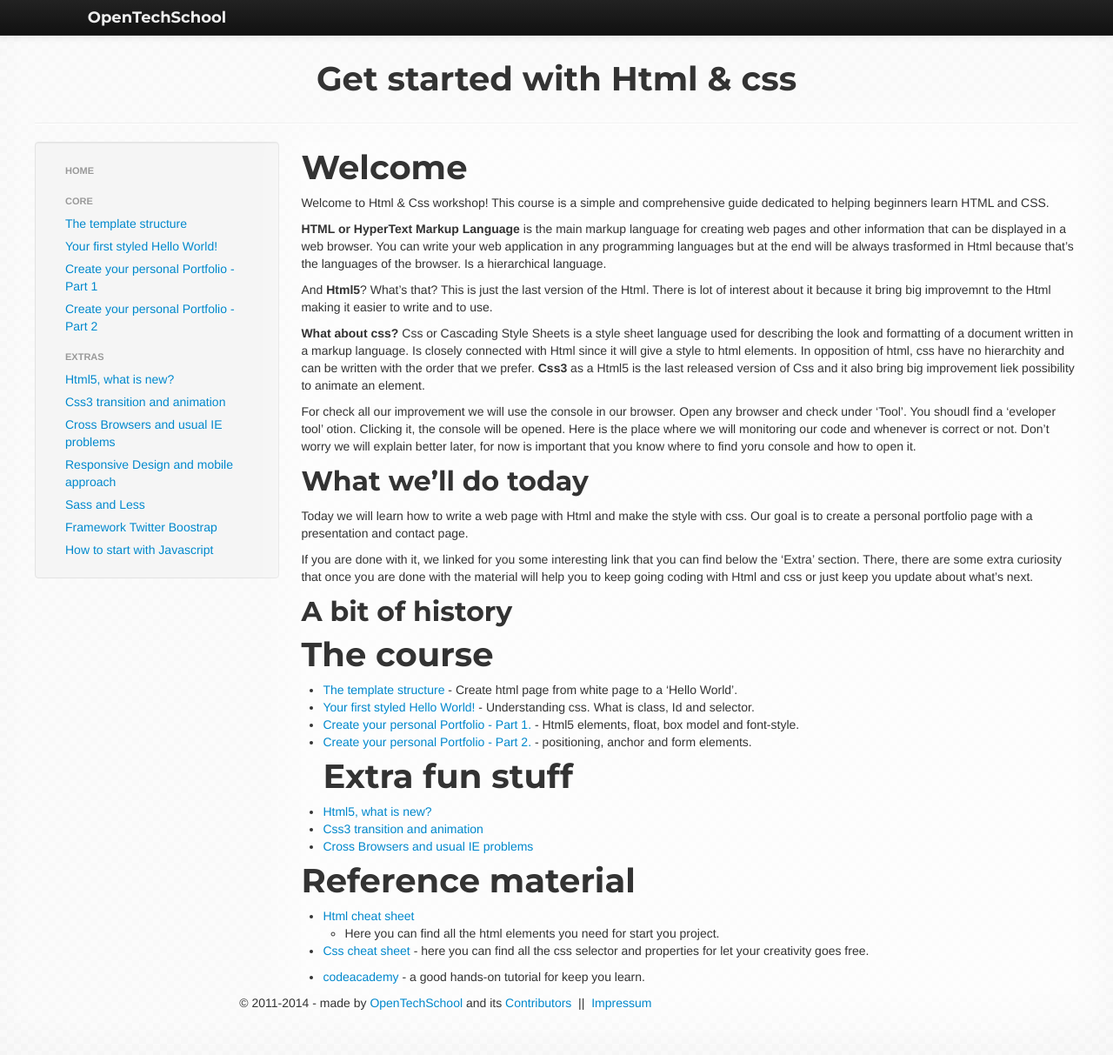
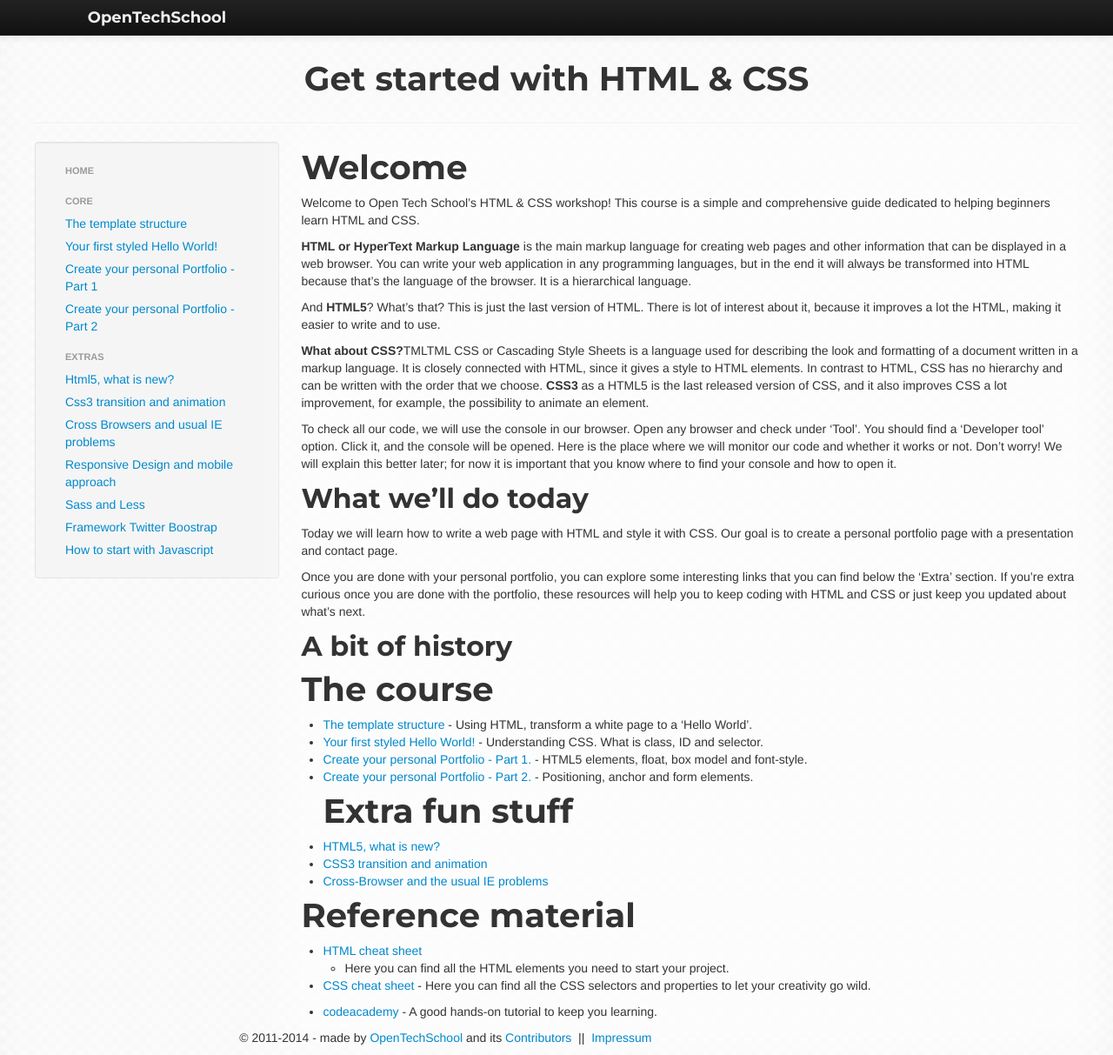
Before and after one commit to OpenTechSchool/html-css-beginners, a Jekyll site: the page built from index.md, in a window 1280 px wide. Shown: the whole page at 87% size. Built offline with Jekyll 4.4.1, drawn with Linux system fonts in a browser that asks for light colours; before the commit the page ends 1173 px from its top, so only the background shows below that.

Commit message:
proofread and decided to all caps HTML and CSS

```diff
--- a/index.md
+++ b/index.md
@@ -1,49 +1,48 @@
 ---
 
 layout: ots
-title: Get started with Html & css
+title: Get started with HTML & CSS
 
 ---
 # Welcome
 
-Welcome to Html & Css workshop! This course is a simple and comprehensive
+Welcome to Open Tech School's HTML & CSS workshop! This course is a simple and comprehensive
 guide dedicated to helping beginners learn HTML and CSS.
 
 **HTML or HyperText Markup Language** is the main markup language for creating
 web pages and other information that can be displayed in a web browser.
-You can write your web application in any programming languages but at the end
-will be always trasformed in Html because that's the languages of the browser.
-Is a hierarchical language.
+You can write your web application in any programming languages, but in the end it will always be transformed into HTML because that's the language of the browser.
+It is a hierarchical language.
 
-And **Html5**? What's that?
-This is just the last version of the Html. There is lot of interest about it
-because it bring big improvemnt to the Html making it easier to write and to use.
+And **HTML5**? What's that?
+This is just the last version of HTML. There is lot of interest about it,
+because it improves a lot the HTML, making it easier to write and to use.
 
-**What about css?**
-Css or Cascading Style Sheets is a style sheet language used for describing the
+**What about CSS?**TMLTML
+CSS or Cascading Style Sheets is a language used for describing the
 look and formatting of a document written in a markup language.
-Is closely connected with Html since it will give a style to html elements.
-In opposition of html, css have no hierarchity and can be written with the
-order that we prefer.
-**Css3** as a Html5 is the last released version of Css and it also bring big
-improvement liek possibility to animate an element.
+It is closely connected with HTML, since it gives a style to HTML elements.
+In contrast to HTML, CSS has no hierarchy and can be written with the
+order that we choose.
+**CSS3** as a HTML5 is the last released version of CSS, and it also improves CSS a lot
+improvement, for example, the possibility to animate an element.
 
-For check all our improvement we will use the console in our browser.
-Open any browser and check under 'Tool'. You shoudl find a 'eveloper tool'
-otion. Clicking it, the console will be opened.
-Here is the place where we will monitoring our code and whenever is correct or not.
-Don't worry we will explain better later, for now is important that you know where
-to find yoru console and how to open it.
+To check all our code, we will use the console in our browser.
+Open any browser and check under 'Tool'. You should find a 'Developer tool'
+option. Click it, and the console will be opened.
+Here is the place where we will monitor our code and whether it works or not.
+Don't worry! We will explain this better later; for now it is important that you know where
+to find your console and how to open it.
 
 ## What we'll do today
 
-Today we will learn how to write a web page with Html and make the style with css.
+Today we will learn how to write a web page with HTML and style it with CSS.
 Our goal is to create a personal portfolio page with a presentation and contact page.
 
-If you are done with it, we linked for you some interesting link that you can find below
+Once you are done with your personal portfolio, you can explore some interesting links that you can find below
 the 'Extra' section.
-There, there are some extra curiosity that once you are done with the material
-will help you to keep going coding with Html and css or just keep you update
+If you're extra curious once you are done with the portfolio, these resources
+will help you to keep coding with HTML and CSS or just keep you updated
 about what's next.
 
 ## A bit of history
@@ -51,22 +50,22 @@ about what's next.
 
 # The course
 
-* [The template structure](core/structure.html) - Create html page from white page to a 'Hello World'.
-* [Your first styled Hello World!](core/style.html) - Understanding css. What is class, Id and selector.
-* [Create your personal Portfolio - Part 1.](core/portfolio.html) - Html5 elements, float, box model and font-style.
-* [Create your personal Portfolio - Part 2.](core/portfolio-2.html) - positioning, anchor and form elements.
+* [The template structure](core/structure.HTML) - Using HTML, transform a white page to a 'Hello World'.
+* [Your first styled Hello World!](core/style.HTML) - Understanding CSS. What is class, ID and selector.
+* [Create your personal Portfolio - Part 1.](core/portfolio.HTML) - HTML5 elements, float, box model and font-style.
+* [Create your personal Portfolio - Part 2.](core/portfolio-2.HTML) - Positioning, anchor and form elements.
 # Extra fun stuff
 
-* [Html5, what is new?](extras/html5.html)
-* [Css3 transition and animation](extras/html5.html)
-* [Cross Browsers and usual IE problems](extras/html5.html)
+* [HTML5, what is new?](extras/HTML5.HTML)
+* [CSS3 transition and animation](extras/HTML5.HTML)
+* [Cross-Browser and the usual IE problems](extras/HTML5.HTML)
 
 
 # Reference material
 
-* [Html cheat sheet](#)
-  - Here you can find all the html elements you need for start you project.
-* [Css cheat sheet](#) - here you can find all the css selector and properties
-for let your creativity goes free.
+* [HTML cheat sheet](#)
+  - Here you can find all the HTML elements you need to start your project.
+* [CSS cheat sheet](#) - Here you can find all the CSS selectors and properties
+to let your creativity go wild.
 
- * [codeacademy](#) - a good hands-on tutorial for keep you learn.
+ * [codeacademy](#) - A good hands-on tutorial to keep you learning.
```
